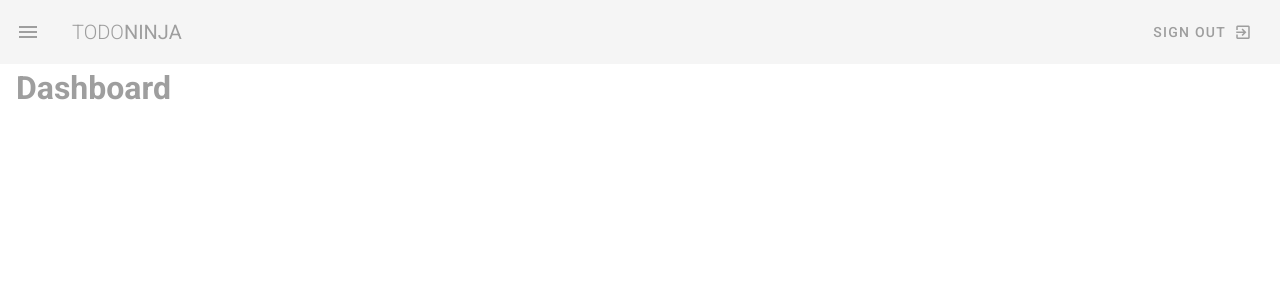
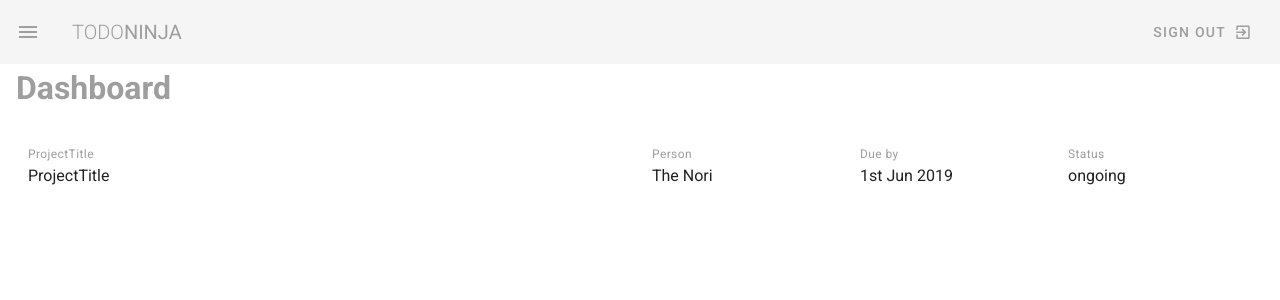
Before and after one commit to git-nori/_tr_vuetify-net-ninja, a Vue app: page / in a window 1280 px wide. Shown: the top 300 px of the page. Built offline with nearby package versions, Linux system fonts and the light colour scheme.

Commit message:
[#14 - Grid System (part 2)] vuetify2.x

```diff
--- a/src/views/Dashboard.vue
+++ b/src/views/Dashboard.vue
@@ -1,6 +1,31 @@
 <template>
   <div class="dashboard">
     <h1 class="subheading grey--text">Dashboard</h1>
+
+    <!-- y方向に20pxのmarginを適用 -->
+    <!-- fluid => containerの幅を横いっぱいに広げる -->
+    <v-container class="my-5" fluid>
+      <v-card flat>
+        <v-row>
+          <v-col sm="12" md="6">
+            <div class="caption grey--text">ProjectTitle</div>
+            <div>ProjectTitle</div>
+          </v-col>
+          <v-col sm="4" md="2">
+            <div class="caption grey--text">Person</div>
+            <div>The Nori</div>
+          </v-col>
+          <v-col sm="4" md="2">
+            <div class="caption grey--text">Due by</div>
+            <div>1st Jun 2019</div>
+          </v-col>
+          <v-col sm="4" md="2">
+            <div class="caption grey--text">Status</div>
+            <div>ongoing</div>
+          </v-col>
+        </v-row>
+      </v-card>
+    </v-container>
   </div>
 </template>
 
--- a/src/views/Team.vue
+++ b/src/views/Team.vue
@@ -1,42 +1,6 @@
 <template>
   <div class="team">
     <h1 class="subheading grey--text">Team</h1>
-
-    <!-- y方向に20pxのmarginを適用 -->
-    <!-- fluid => containerの幅を横いっぱいに広げる -->
-    <v-container class="my-5" fluid>
-      <p>https://github.com/iamshaunjp/vuetify-playlist/blob/lesson-12/todo-ninja/src/views/Team.vuehttps://github.com/iamshaunjp/vuetify-playlist/blob/lesson-12/todo-ninja/src/views/Team.vue</p>
-
-      <!-- 2.0はこっち
-      <v-row justify="center">
-        <v-col md="12" sm="12">
-          <v-btn block>12</v-btn>
-        </v-col>
-        <v-col md="12" sm="6">
-          <v-btn block>6</v-btn>
-        </v-col>
-        <v-col md="12" sm="6">
-          <v-btn block>6</v-btn>
-        </v-col>
-      </v-row>
-      -->
-
-      <!-- wrap => 12を超えたら改行する -->
-      <v-layout row wrap justify-center>
-        <v-flex md12 sm12>
-          <v-btn block>12</v-btn>
-        </v-flex>
-        <v-flex md6 sm6>
-          <v-btn block>6</v-btn>
-        </v-flex>
-        <v-flex md6 sm6>
-          <v-btn block>6</v-btn>
-        </v-flex>
-        <v-flex md6 sm6>
-          <v-btn block>6</v-btn>
-        </v-flex>
-      </v-layout>
-    </v-container>
   </div>
 </template>
 
```
